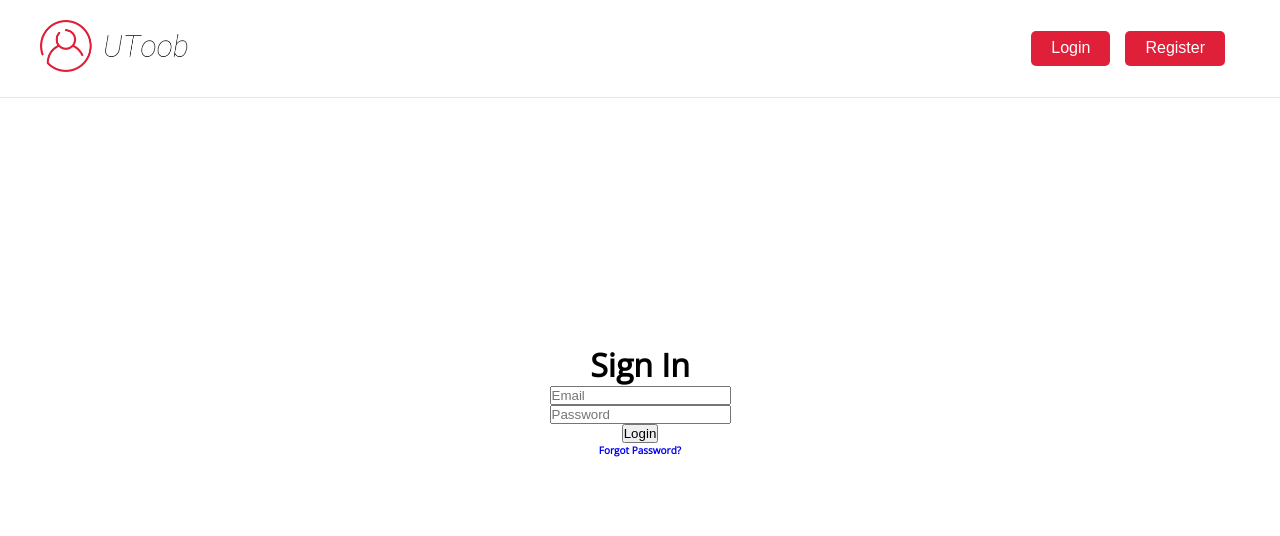
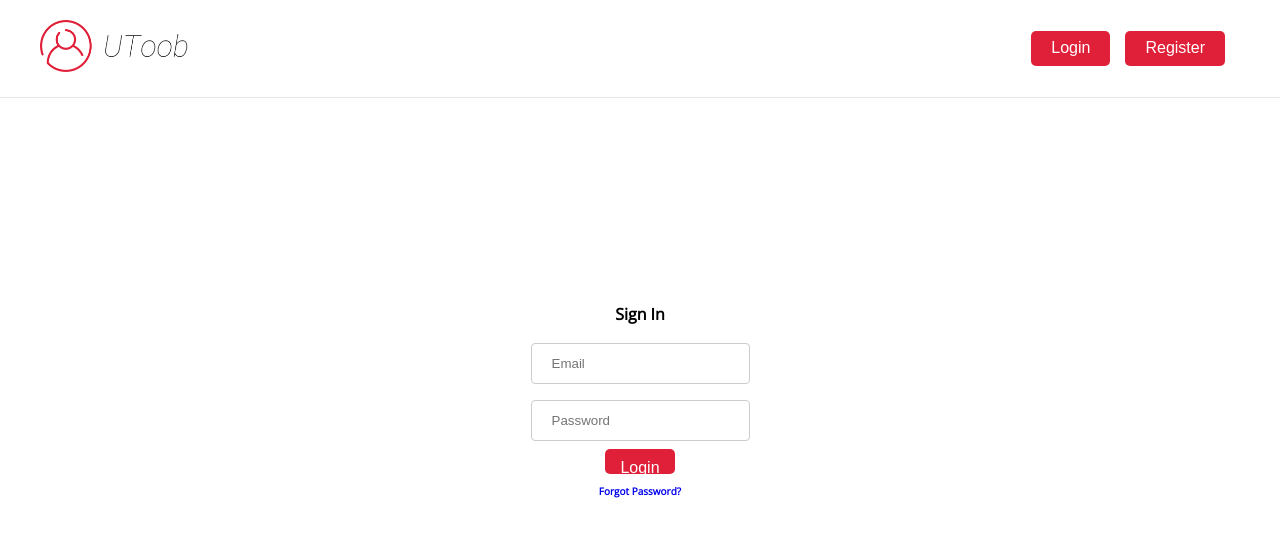
Before and after one commit to DanielJBailey/UToob-Hackathon, a React (Create React App) app in the folder client/: page /login in a window 1280 px wide. Shown: the top 536 px of the page. Built offline with nearby package versions, Linux system fonts and the light colour scheme; what devise-axios would draw is missing.

Commit message:
add style login

```diff
--- a/client/src/components/Login.js
+++ b/client/src/components/Login.js
@@ -25,6 +25,7 @@ class Login extends React.Component {
                 <h1 className ="signIn">Sign In</h1>
                 <Form onSubmit={this.handleSubmit}>
                     <input
+                        className ="email"
                         type = "email"
                         required
                         placeholder = "Email"
@@ -34,6 +35,7 @@ class Login extends React.Component {
                         onChange={this.handleChange}
                     />
                     <input
+                        className ="password"
                         type = "password"
                         required
                         placeholder = "Password"
@@ -43,6 +45,7 @@ class Login extends React.Component {
                         onChange={this.handleChange}
                     />
                     <input
+                        className ="login"
                         type="submit"
                         value="Login"
                     />
@@ -72,6 +75,11 @@ const Container = styled.div`
     min-height: 100vh;
     width: 100%;
     padding: 250px;
+
+    .signIn{
+        padding: 10px;
+        font-size: 16px;
+    }
 `;
 
 const Form = styled.form`
@@ -83,6 +91,40 @@ const Form = styled.form`
 
     .forgotPassword {
         font-size: 10px;
+        padding: 10px;
 
     }
+
+    .login {
+        -webkit-appearance: button;
+        padding: 10px 15px;
+        height: 25px;
+        background-color: #E02038;
+        cursor: pointer;
+        border: none;
+        color: white;
+        border-radius: 5px;
+        font-size: 16px;
+        display: flex;
+        flex-direction: column;
+        justify-content: center;
+        align-items: center;
+        &:hover {
+            background-color: #e74b5e;
+        }
+        &:first-child {
+            margin-right: 15px;
+            padding: 0 20px;
+        }
+    }
+
+    .email, .password {
+        width: 100%;
+        padding: 12px 20px;
+        margin: 8px 0;
+        display: inline-block;
+        border: 1px solid #ccc;
+        border-radius: 4px;
+        box-sizing: border-box;
+    }
 `;
```
